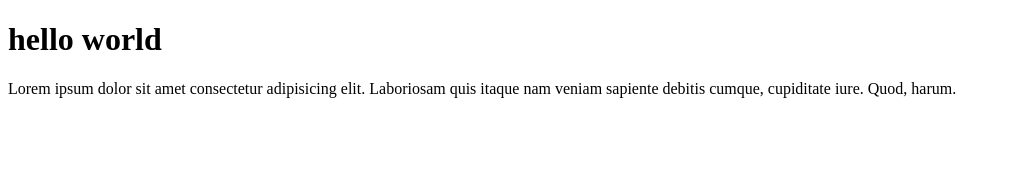
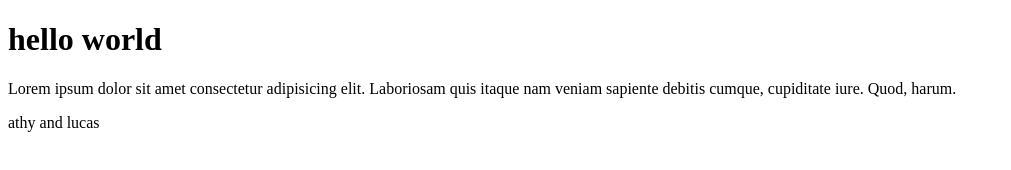
Before and after one commit to rimaakhter/first-project, a plain HTML site: page index.html in a window 1280 px wide. Shown: the whole page, without its empty margins (0-1011 px from the left). Drawn offline with Linux system fonts and the light colour scheme.

Commit message:
Update index.html

```diff
--- a/index.html
+++ b/index.html
@@ -8,5 +8,6 @@
 <body>
     <h1>hello world</h1>
     <p>Lorem ipsum dolor sit amet consectetur adipisicing elit. Laboriosam quis itaque nam veniam sapiente debitis cumque, cupiditate iure. Quod, harum.</p>
+<p>athy and lucas</p>
 </body>
 </html>
```
